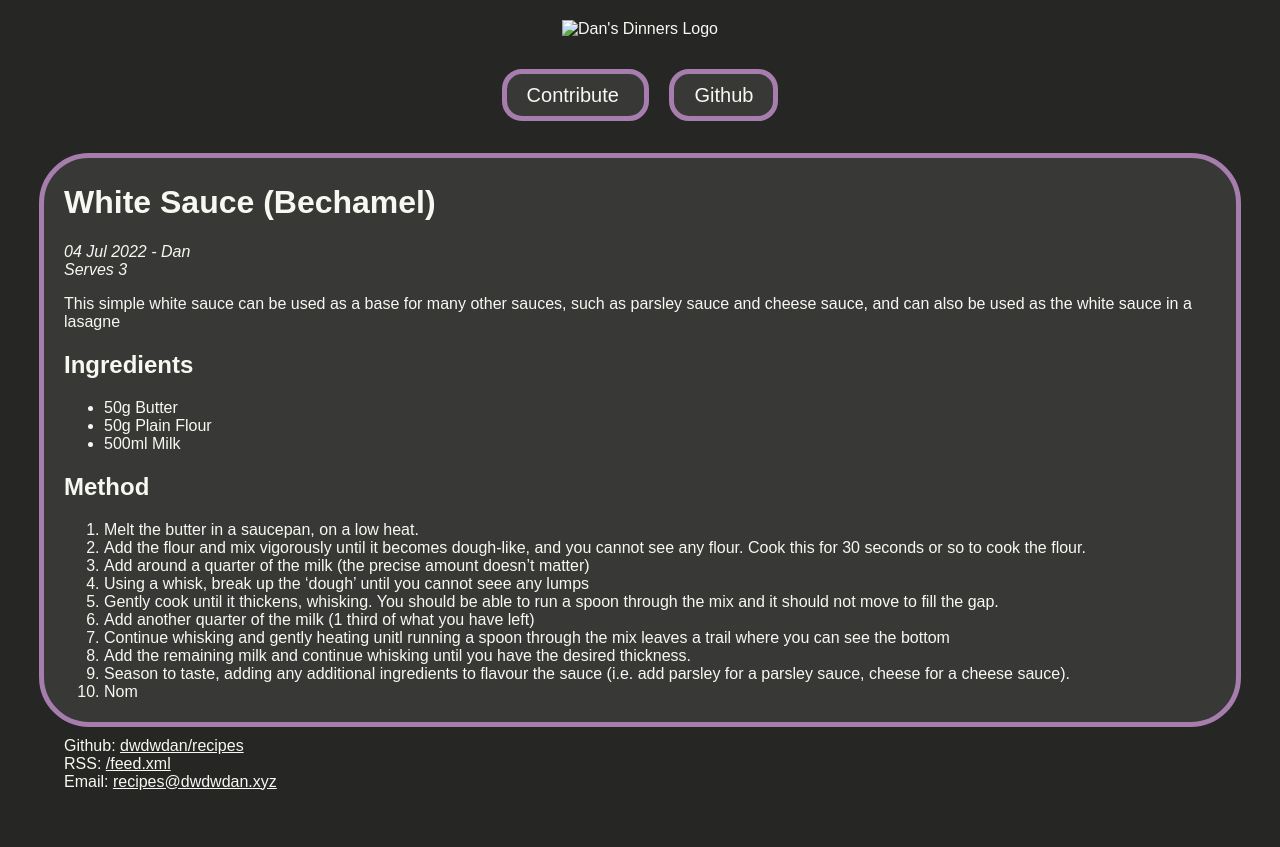
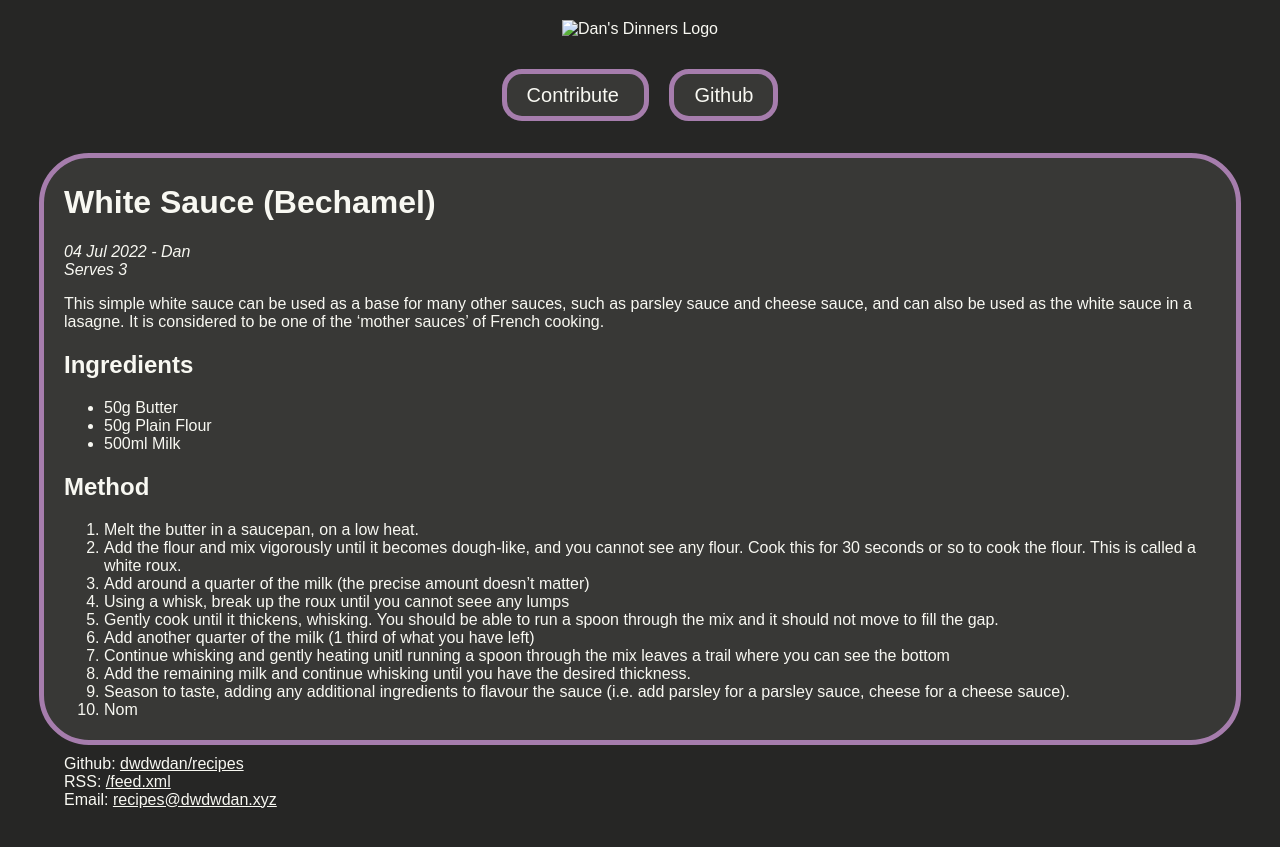
Before and after one commit to dwdwdan/recipes, a Jekyll site: the page built from _posts/2022-07-04-White-Sauce.md, in a window 1280 px wide. Shown: the top 847 px of the page. Built offline with Jekyll 4.4.1, drawn with Linux system fonts in a browser that asks for light colours.

Commit message:
Update description

```diff
--- a/_posts/2022-07-04-White-Sauce.md
+++ b/_posts/2022-07-04-White-Sauce.md
@@ -1,7 +1,7 @@
 ---
 title: White Sauce (Bechamel)
 author: Dan
-shortDesc: This simple white sauce can be used as a base for many other sauces, such as parsley sauce and cheese sauce, and can also be used as the white sauce in a lasagne
+shortDesc: This simple white sauce can be used as a base for many other sauces, such as parsley sauce and cheese sauce, and can also be used as the white sauce in a lasagne. It is considered to be one of the 'mother sauces' of French cooking.
 serves: 3
 ---
 
@@ -12,9 +12,9 @@ serves: 3
 
 ## Method
 1. Melt the butter in a saucepan, on a low heat.
-2. Add the flour and mix vigorously until it becomes dough-like, and you cannot see any flour. Cook this for 30 seconds or so to cook the flour.
+2. Add the flour and mix vigorously until it becomes dough-like, and you cannot see any flour. Cook this for 30 seconds or so to cook the flour. This is called a white roux.
 3. Add around a quarter of the milk (the precise amount doesn't matter)
-4. Using a whisk, break up the 'dough' until you cannot seee any lumps
+4. Using a whisk, break up the roux until you cannot seee any lumps
 5. Gently cook until it thickens, whisking. You should be able to run a spoon through the mix and it should not move to fill the gap.
 6. Add another quarter of the milk (1 third of what you have left)
 7. Continue whisking and gently heating unitl running a spoon through the mix leaves a trail where you can see the bottom
```
